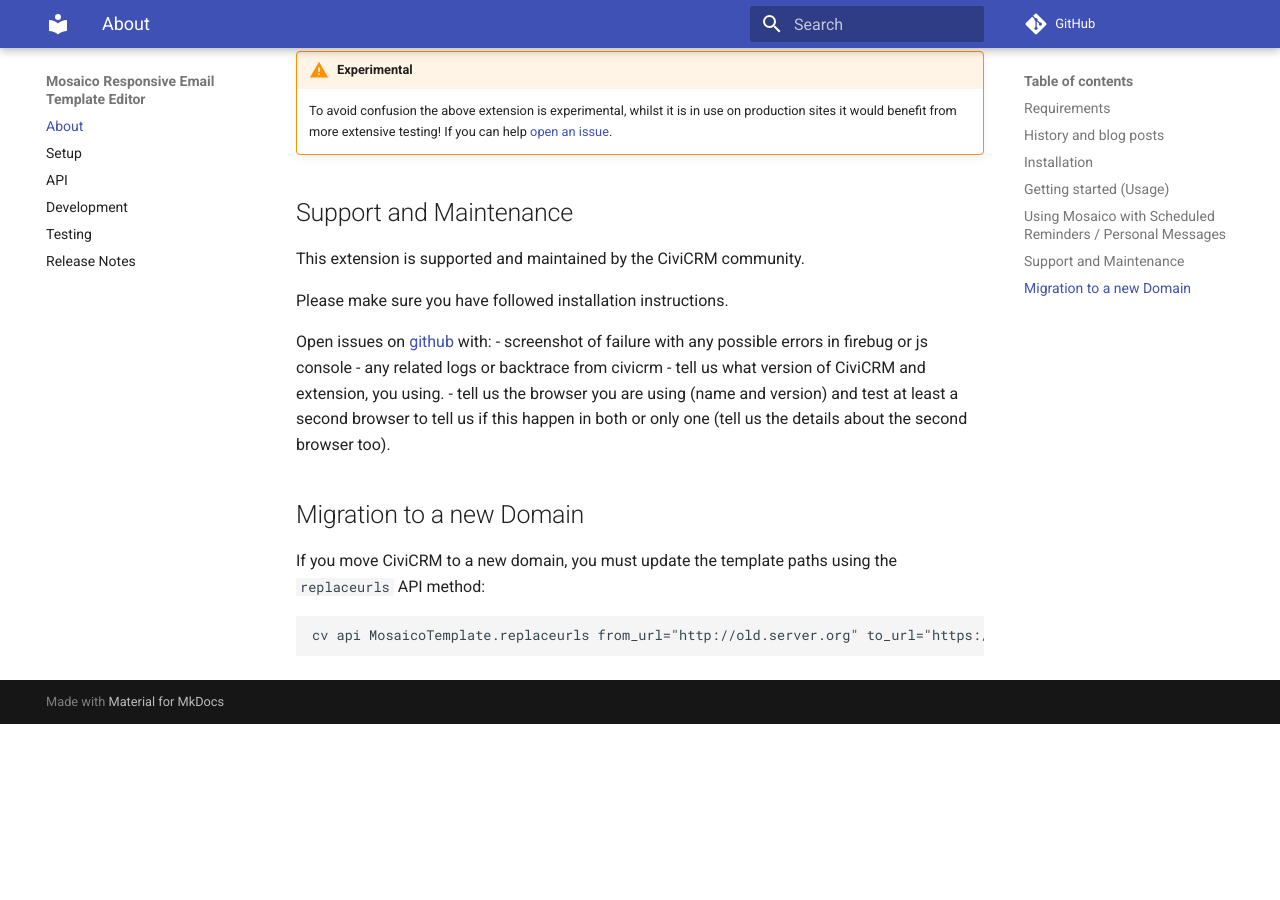
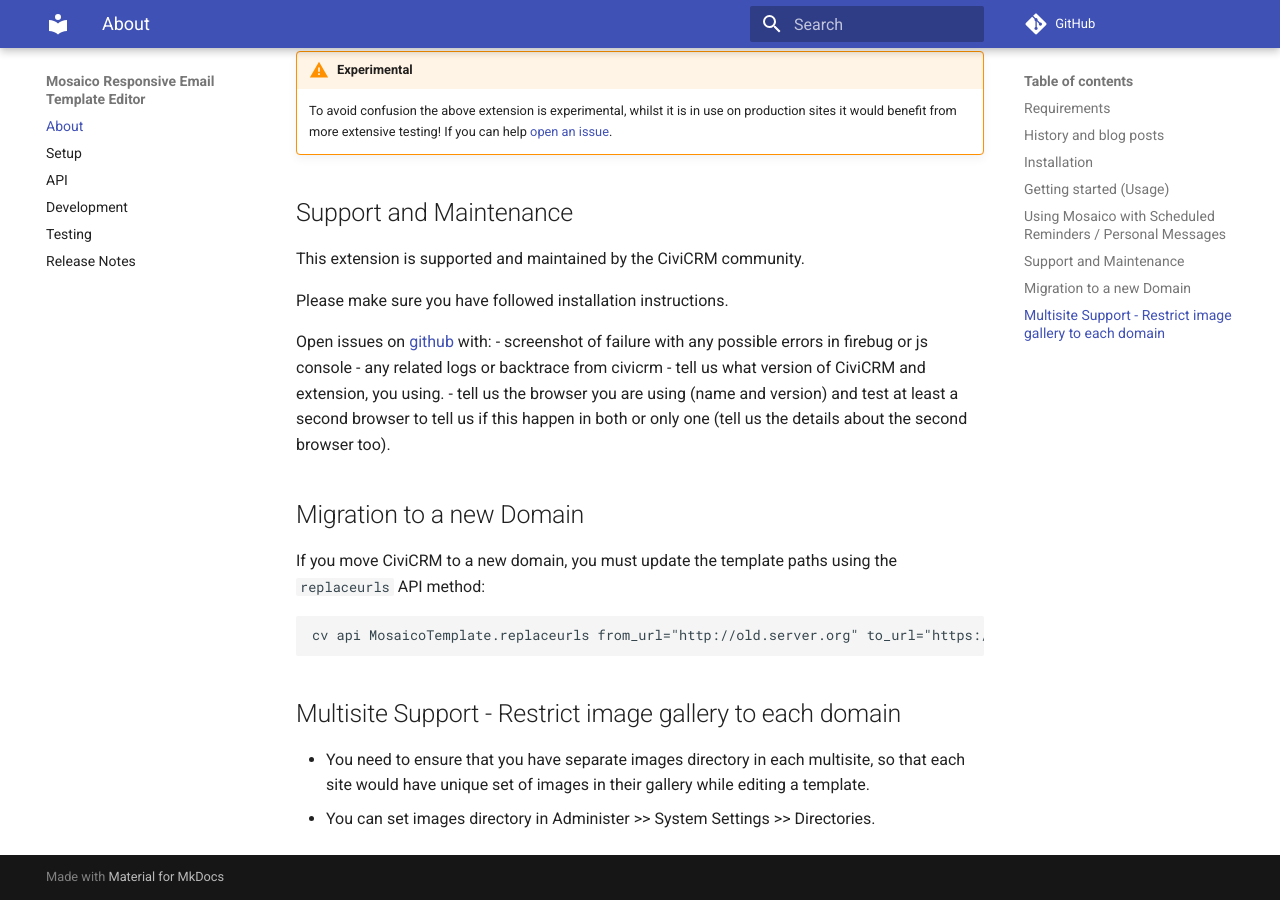
Before and after one commit to veda-consulting-company/uk.co.vedaconsulting.mosaico, an MkDocs documentation site: the page built from docs/index.md, in a window 1280 px wide and 900 px high, scrolled down 1505 px. Built offline with MkDocs 1.6.1 and Material for MkDocs 9.7.7, drawn with Linux system fonts in a browser that asks for light colours; comment, search, counter and statistics services are not loaded; before the commit the page ends 2229 px from its top, so only the background shows below that.

Commit message:
Updated the document for multisite support.

````diff
--- a/docs/index.md
+++ b/docs/index.md
@@ -61,3 +61,7 @@
 ```
 cv api MosaicoTemplate.replaceurls from_url="http://old.server.org" to_url="https://new.server.org"
 ```
+
+## Multisite Support - Restrict image gallery to each domain
+- You need to ensure that you have separate images directory in each multisite, so that each site would have unique set of images in their gallery while editing a template.
+- You can set images directory in Administer >> System Settings >> Directories.
````
